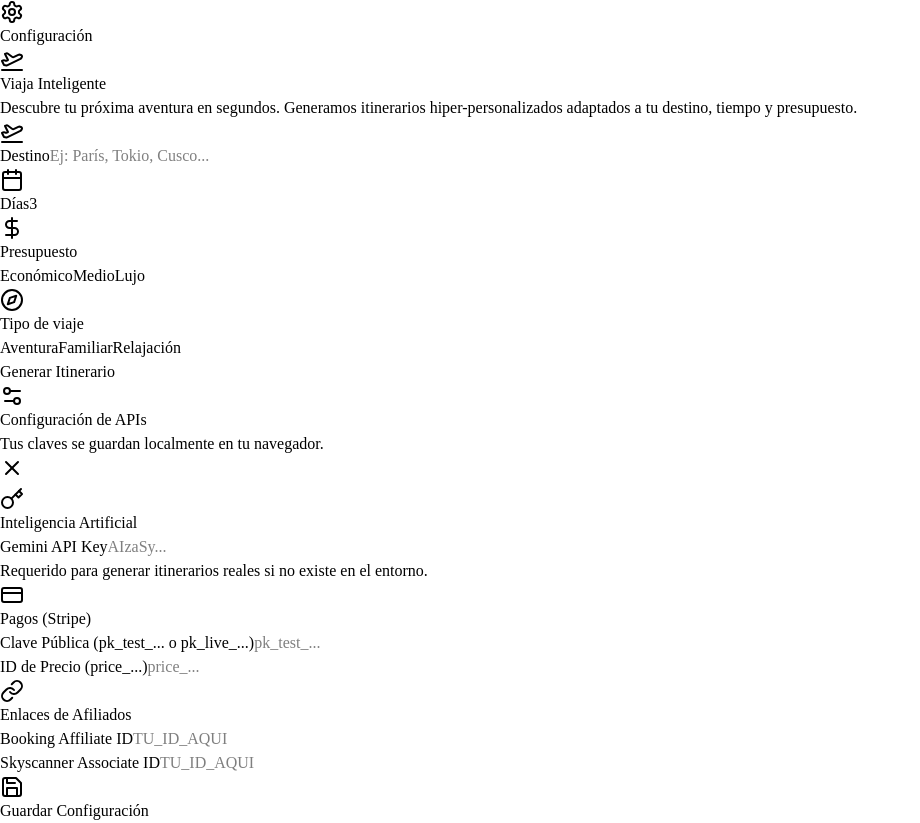
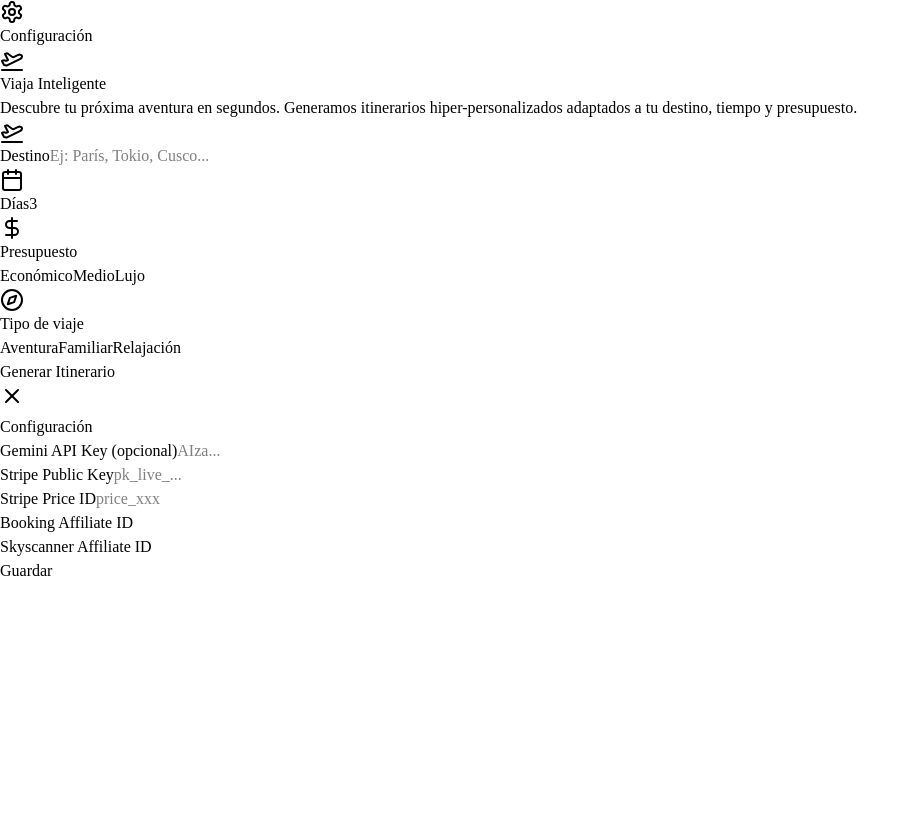
Before and after one commit to BGLogicSolutions/smart-travel-planner, a React (Vite) app: page / in a window 1280 px wide. Both pictures are taken after a click on the button "Configuración". Shown: the whole page, without its empty margins (0-920 px from the left). After the commit the page ends 800 px from the top, so only its background shows below. Built offline with nearby package versions, Linux system fonts and the light colour scheme.

Commit message:
Update SettingsModal.tsx

```diff
--- a/src/components/SettingsModal.tsx
+++ b/src/components/SettingsModal.tsx
@@ -1,150 +1,88 @@
-import { X, Settings2, Key, CreditCard, Link as LinkIcon, Save } from 'lucide-react';
-import { motion, AnimatePresence } from 'motion/react';
-import { useState, useEffect, FormEvent } from 'react';
+import { X } from 'lucide-react';
 import { AppSettings } from '../hooks/useSettings';
+import { useState } from 'react';
 
-interface SettingsModalProps {
+interface Props {
   isOpen: boolean;
   onClose: () => void;
   settings: AppSettings;
-  onSave: (settings: Partial<AppSettings>) => void;
+  onSave: (newSettings: Partial<AppSettings>) => void;
 }
 
-export function SettingsModal({ isOpen, onClose, settings, onSave }: SettingsModalProps) {
-  const [localSettings, setLocalSettings] = useState<AppSettings>(settings);
+export function SettingsModal({ isOpen, onClose, settings, onSave }: Props) {
+  const [form, setForm] = useState({ ...settings });
 
-  useEffect(() => {
-    if (isOpen) {
-      setLocalSettings(settings);
-    }
-  }, [isOpen, settings]);
+  if (!isOpen) return null;
 
-  const handleSubmit = (e: FormEvent) => {
-    e.preventDefault();
-    onSave(localSettings);
+  const handleSave = () => {
+    onSave(form);
     onClose();
   };
 
-  if (!isOpen) return null;
-
   return (
-    <AnimatePresence>
-      <div className="fixed inset-0 z-[100] flex items-center justify-center p-4">
-        {/* Backdrop */}
-        <motion.div
-          initial={{ opacity: 0 }}
-          animate={{ opacity: 1 }}
-          exit={{ opacity: 0 }}
-          className="absolute inset-0 bg-slate-950/80 backdrop-blur-sm"
-          onClick={onClose}
-        ></motion.div>
-
-        {/* Modal */}
-        <motion.div
-          initial={{ opacity: 0, scale: 0.95, y: 20 }}
-          animate={{ opacity: 1, scale: 1, y: 0 }}
-          exit={{ opacity: 0, scale: 0.95, y: 20 }}
-          className="relative w-full max-w-lg bg-slate-900 border border-white/10 rounded-3xl shadow-2xl overflow-hidden flex flex-col max-h-[90vh]"
-        >
-          <div className="flex justify-between items-center p-6 border-b border-white/10 shrink-0">
-            <div>
-              <h3 className="text-xl font-bold text-white mb-1 flex items-center gap-2">
-                <Settings2 className="w-5 h-5 text-indigo-400" />
-                Configuración de APIs
-              </h3>
-              <p className="text-sm text-slate-400">Tus claves se guardan localmente en tu navegador.</p>
-            </div>
-            <button onClick={onClose} className="p-2 bg-white/5 rounded-xl hover:bg-white/10 text-slate-400 transition-colors">
+    <div className="fixed inset-0 z-50 flex items-center justify-center bg-black/50 backdrop-blur-sm">
+      <div className="bg-slate-900 border border-white/10 rounded-3xl p-8 max-w-md w-full mx-4 shadow-2xl relative overflow-y-auto max-h-[90vh]">
+        <button onClick={onClose} className="absolute top-4 right-4 text-slate-400 hover:text-white">
           <X className="w-5 h-5" />
         </button>
-          </div>
-
-          <form onSubmit={handleSubmit} className="p-6 overflow-y-auto space-y-8">
-
-            {/* Gemini API */}
+        <h2 className="text-2xl font-bold text-white mb-6">Configuración</h2>
         <div className="space-y-4">
-              <div className="flex items-center gap-2 text-indigo-300 font-bold mb-2 text-sm uppercase tracking-wider border-b border-white/5 pb-2">
-                <Key className="w-4 h-4" /> Inteligencia Artificial
-              </div>
-              <div className="space-y-2">
-                <label className="text-xs font-semibold text-slate-400 ml-1">Gemini API Key</label>
+          <div>
+            <label className="text-sm text-slate-300">Gemini API Key (opcional)</label>
             <input
               type="password"
-                  value={localSettings.geminiApiKey}
-                  onChange={(e) => setLocalSettings(s => ({ ...s, geminiApiKey: e.target.value }))}
-                  placeholder="AIzaSy..."
-                  className="w-full bg-slate-950 border border-white/10 rounded-xl px-4 py-3 text-white placeholder-slate-600 focus:outline-none focus:border-indigo-500 transition-colors text-sm"
+              value={form.geminiApiKey}
+              onChange={(e) => setForm({...form, geminiApiKey: e.target.value})}
+              className="w-full bg-white/5 border border-white/10 rounded-xl px-4 py-2 text-white text-sm"
+              placeholder="AIza..."
             />
-                <p className="text-[10px] text-slate-500 ml-1">Requerido para generar itinerarios reales si no existe en el entorno.</p>
           </div>
-            </div>
-
-            {/* Stripe API */}
-            <div className="space-y-4">
-              <div className="flex items-center gap-2 text-indigo-300 font-bold mb-2 text-sm uppercase tracking-wider border-b border-white/5 pb-2">
-                <CreditCard className="w-4 h-4" /> Pagos (Stripe)
-              </div>
-              <div className="space-y-2">
-                <label className="text-xs font-semibold text-slate-400 ml-1">Clave Pública (pk_test_... o pk_live_...)</label>
+          <div>
+            <label className="text-sm text-slate-300">Stripe Public Key</label>
             <input
               type="text"
-                  value={localSettings.stripePublicKey}
-                  onChange={(e) => setLocalSettings(s => ({ ...s, stripePublicKey: e.target.value }))}
-                  placeholder="pk_test_..."
-                  className="w-full bg-slate-950 border border-white/10 rounded-xl px-4 py-3 text-white placeholder-slate-600 focus:outline-none focus:border-indigo-500 transition-colors text-sm"
+              value={form.stripePublicKey}
+              onChange={(e) => setForm({...form, stripePublicKey: e.target.value})}
+              className="w-full bg-white/5 border border-white/10 rounded-xl px-4 py-2 text-white text-sm"
+              placeholder="pk_live_..."
             />
           </div>
-              <div className="space-y-2">
-                <label className="text-xs font-semibold text-slate-400 ml-1">ID de Precio (price_...)</label>
+          <div>
+            <label className="text-sm text-slate-300">Stripe Price ID</label>
             <input
               type="text"
-                  value={localSettings.stripePriceId}
-                  onChange={(e) => setLocalSettings(s => ({ ...s, stripePriceId: e.target.value }))}
-                  placeholder="price_..."
-                  className="w-full bg-slate-950 border border-white/10 rounded-xl px-4 py-3 text-white placeholder-slate-600 focus:outline-none focus:border-indigo-500 transition-colors text-sm"
+              value={form.stripePriceId}
+              onChange={(e) => setForm({...form, stripePriceId: e.target.value})}
+              className="w-full bg-white/5 border border-white/10 rounded-xl px-4 py-2 text-white text-sm"
+              placeholder="price_xxx"
+            />
+          </div>
+          <div>
+            <label className="text-sm text-slate-300">Booking Affiliate ID</label>
+            <input
+              type="text"
+              value={form.bookingAffiliateId}
+              onChange={(e) => setForm({...form, bookingAffiliateId: e.target.value})}
+              className="w-full bg-white/5 border border-white/10 rounded-xl px-4 py-2 text-white text-sm"
+            />
+          </div>
+          <div>
+            <label className="text-sm text-slate-300">Skyscanner Affiliate ID</label>
+            <input
+              type="text"
+              value={form.skyscannerAffiliateId}
+              onChange={(e) => setForm({...form, skyscannerAffiliateId: e.target.value})}
+              className="w-full bg-white/5 border border-white/10 rounded-xl px-4 py-2 text-white text-sm"
             />
           </div>
         </div>
-
-            {/* Afiliados */}
-            <div className="space-y-4 flex-1">
-              <div className="flex items-center gap-2 text-indigo-300 font-bold mb-2 text-sm uppercase tracking-wider border-b border-white/5 pb-2">
-                <LinkIcon className="w-4 h-4" /> Enlaces de Afiliados
-              </div>
-              <div className="space-y-2">
-                <label className="text-xs font-semibold text-slate-400 ml-1">Booking Affiliate ID</label>
-                <input
-                  type="text"
-                  value={localSettings.bookingAffiliateId}
-                  onChange={(e) => setLocalSettings(s => ({ ...s, bookingAffiliateId: e.target.value }))}
-                  placeholder="TU_ID_AQUI"
-                  className="w-full bg-slate-950 border border-white/10 rounded-xl px-4 py-3 text-white placeholder-slate-600 focus:outline-none focus:border-indigo-500 transition-colors text-sm"
-                />
-              </div>
-              <div className="space-y-2">
-                <label className="text-xs font-semibold text-slate-400 ml-1">Skyscanner Associate ID</label>
-                <input
-                  type="text"
-                  value={localSettings.skyscannerAffiliateId}
-                  onChange={(e) => setLocalSettings(s => ({ ...s, skyscannerAffiliateId: e.target.value }))}
-                  placeholder="TU_ID_AQUI"
-                  className="w-full bg-slate-950 border border-white/10 rounded-xl px-4 py-3 text-white placeholder-slate-600 focus:outline-none focus:border-indigo-500 transition-colors text-sm"
-                />
+        <button
+          onClick={handleSave}
+          className="w-full mt-6 py-3 rounded-xl font-bold text-white bg-indigo-500 hover:bg-indigo-400 transition-all"
+        >
+          Guardar
+        </button>
       </div>
     </div>
-
-            <div className="pt-4 border-t border-white/10 shrink-0 mb-2">
-              <button
-                type="submit"
-                className="w-full flex items-center justify-center gap-2 py-4 rounded-xl font-bold text-white bg-indigo-600 hover:bg-indigo-500 transition-all shadow-lg shadow-indigo-600/20"
-              >
-                <Save className="w-5 h-5" />
-                Guardar Configuración
-              </button>
-            </div>
-          </form>
-        </motion.div>
-      </div>
-    </AnimatePresence>
   );
 }
```
Lines whose indentation alone changed are shown as unchanged.
